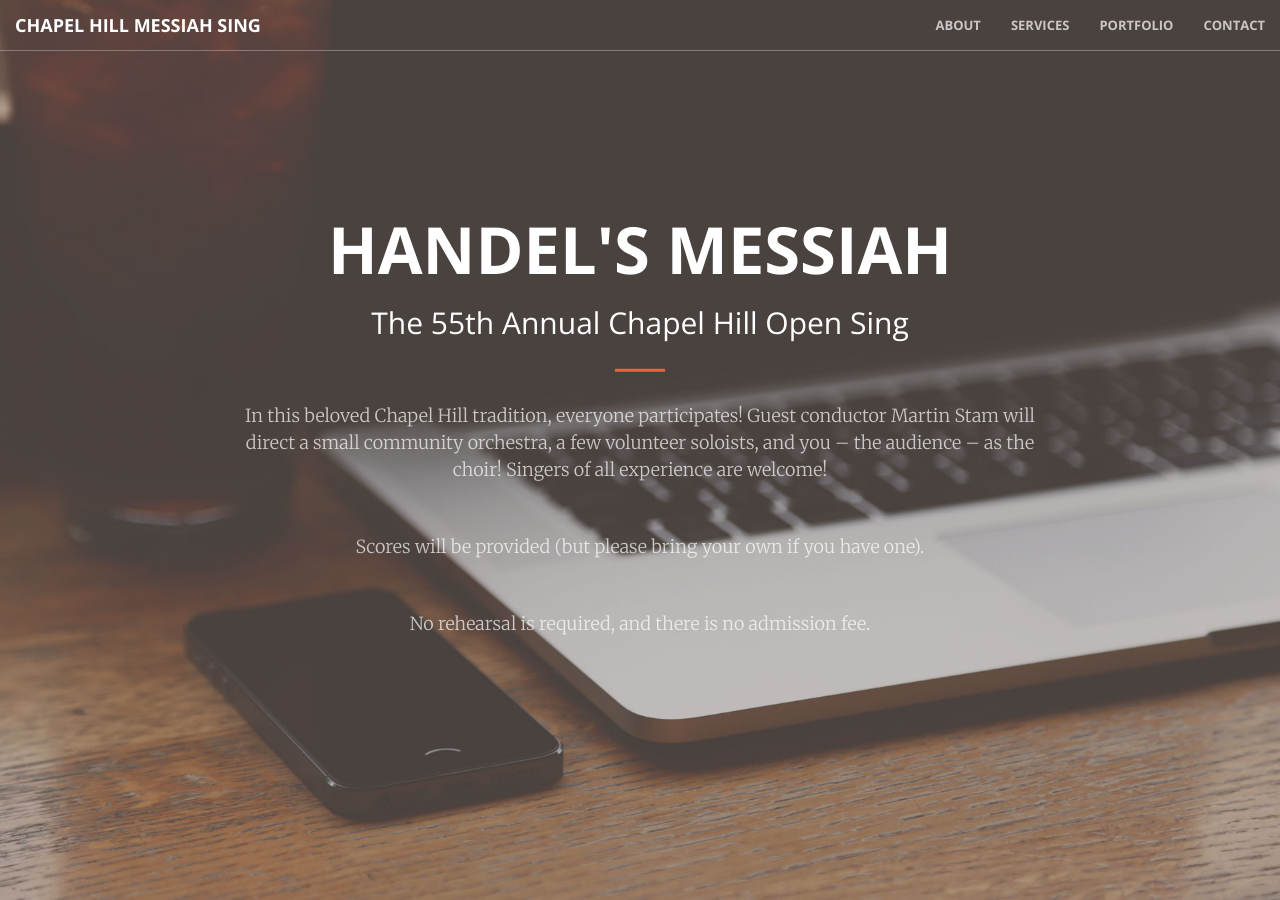
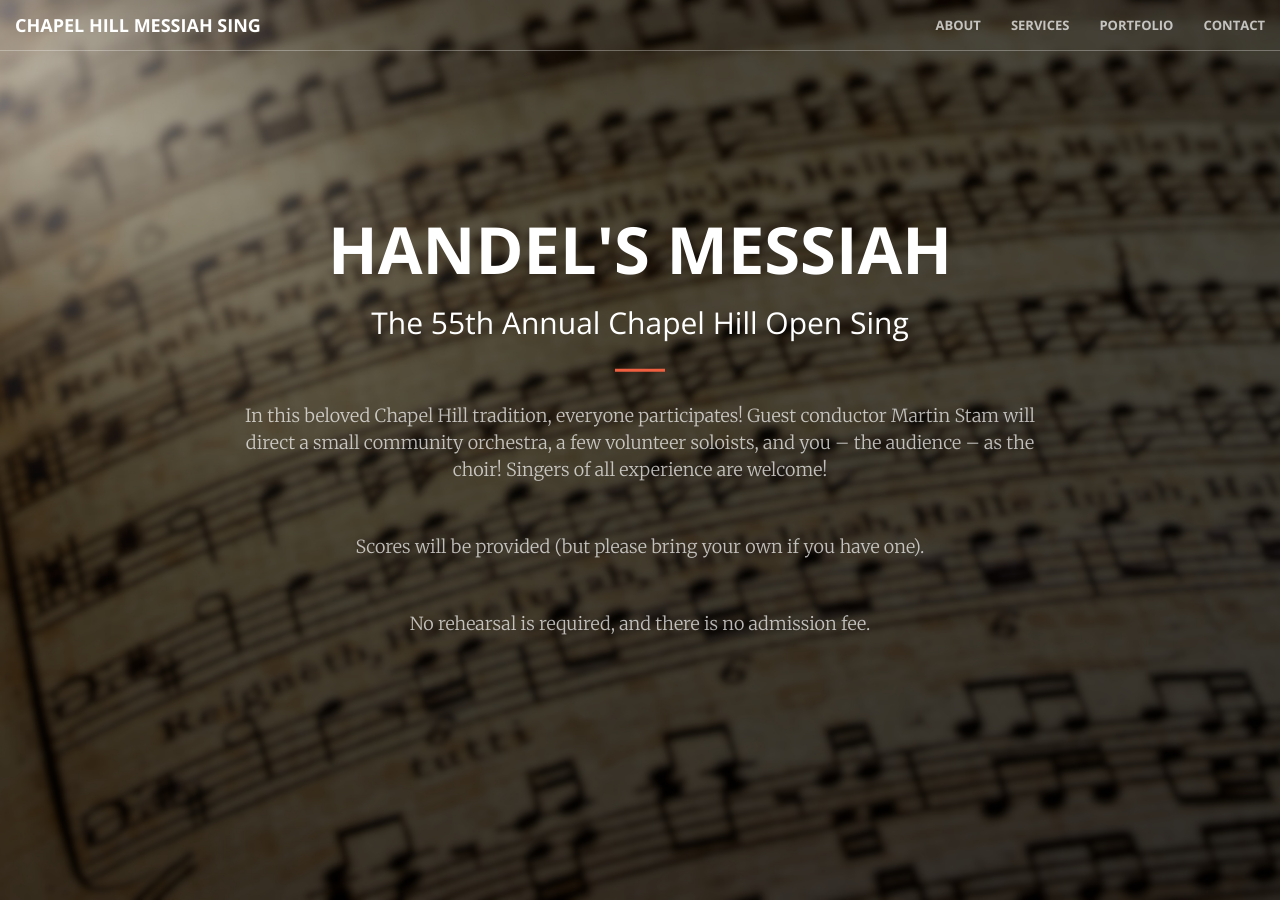
Before and after one commit to chapelhillmessiah/chapelhillmessiah.github.io, a Jekyll site: the page built from index-jekyll.html, in a window 1280 px wide and 900 px high. Built offline with Jekyll 4.4.1, drawn with Linux system fonts in a browser that asks for light colours.

Commit message:
Change main background image

```diff
--- a/_sass/_base.scss
+++ b/_sass/_base.scss
@@ -155,7 +155,7 @@
     min-height: auto;
     @include background-cover;
     background-position: center;
-    background-image: url('../img/header.jpg');
+    background-image: url('../img/messiah-score-bg.jpg');
     text-align: center;
     color: white;
     .header-content {
```
Also changed, not shown: images-stock/chmessiah_profile.jpg (renamed from images/chmessiah_profile.jpg), img/messiah-score-bg.jpg (added), 4 other files.
